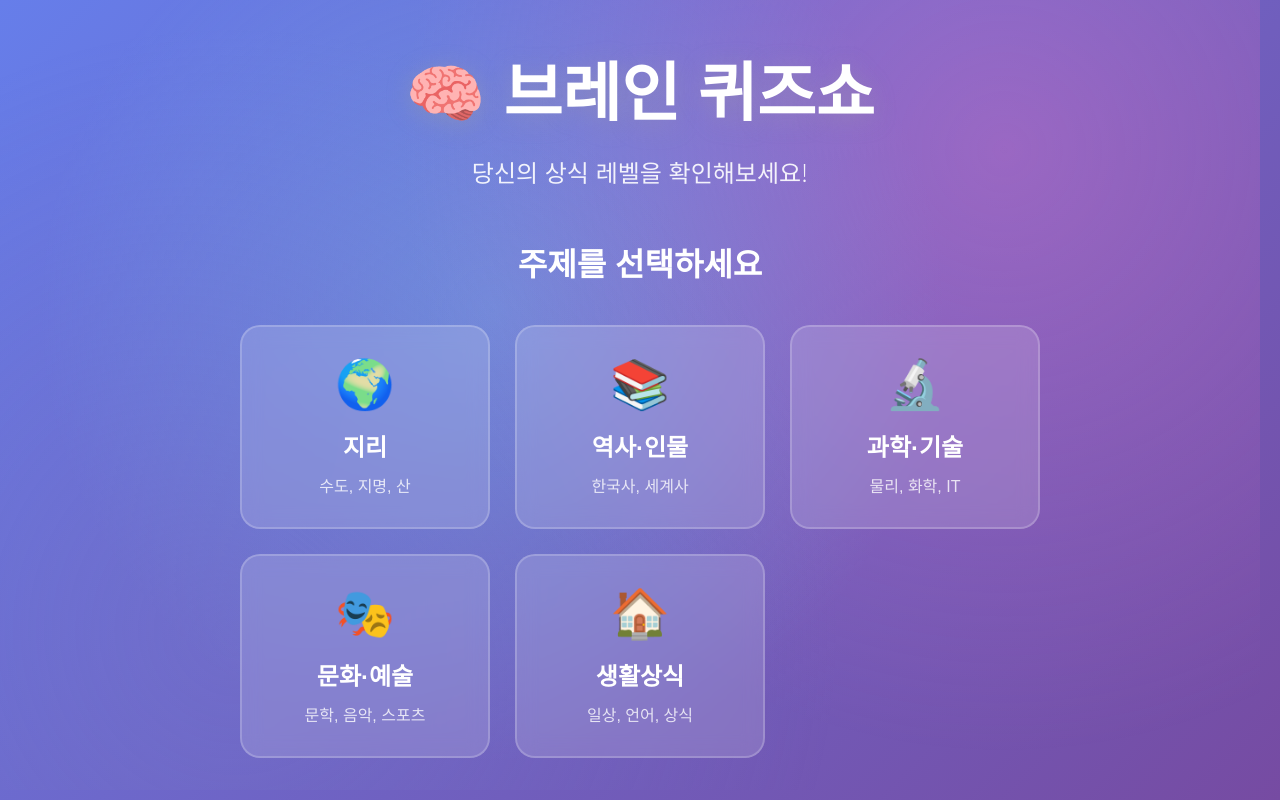
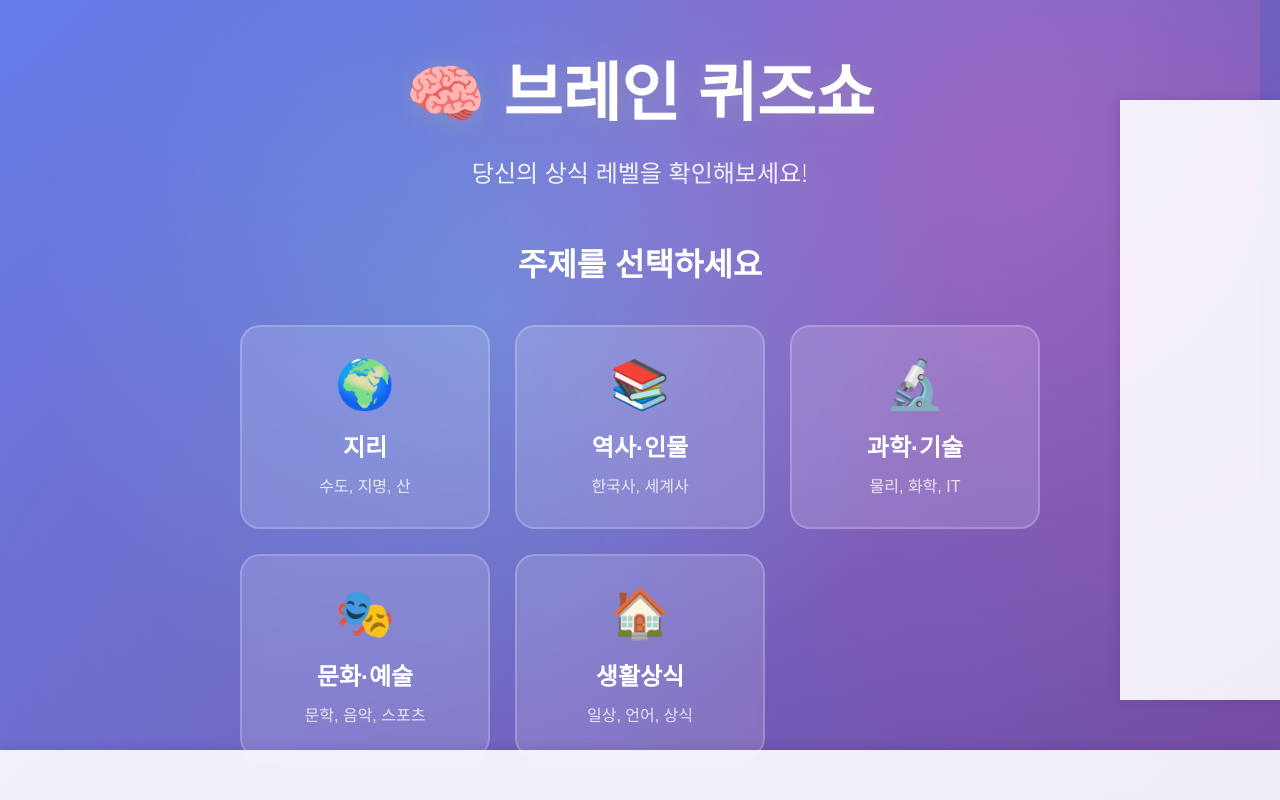
Before and after one commit to NICNICmya/my-quiz-level, a plain HTML site: page index.html in a window 1280 px wide. Drawn offline with Linux system fonts and the light colour scheme.

Commit message:
Initial commit

```diff
--- a/index.html
+++ b/index.html
@@ -131,5 +131,27 @@
     </div>
 
     <script src="script.js"></script>
+
+    <!-- 광고 영역 (모바일 고정 하단) -->
+    <div class="kakao-ad-wrapper">
+        <ins class="kakao_ad_area"
+            style="display:none;"
+            data-ad-unit="DAN-qVNxlaWRNzZZatrP"
+            data-ad-width="320"
+            data-ad-height="50">
+        </ins>
+    </div>
+    <script type="text/javascript" src="//t1.daumcdn.net/kas/static/ba.min.js" async></script>
+
+    <!-- 우측 고정 광고 영역 -->
+    <div class="kakao-side-ad-wrapper">
+        <ins class="kakao_ad_area"
+            style="display:none;"
+            data-ad-unit="DAN-8uF4CuUD8jZJQ2i2"
+            data-ad-width="160"
+            data-ad-height="600">
+        </ins>
+    </div>
+    <script type="text/javascript" src="//t1.daumcdn.net/kas/static/ba.min.js" async></script>
 </body>
 </html>
--- a/style.css
+++ b/style.css
@@ -444,6 +444,34 @@ body::before {
     background: rgba(255, 255, 255, 0.3);
 }
 
+.kakao-ad-wrapper {
+    position: fixed;
+    bottom: 0;
+    width: 100%;
+    height: 50px;
+    display: flex;
+    justify-content: center;
+    align-items: center;
+    z-index: 9999;
+    background: rgba(255, 255, 255, 0.9);
+    backdrop-filter: blur(5px);
+    box-shadow: 0 -2px 10px rgba(0, 0, 0, 0.1);
+}
+
+.kakao-side-ad-wrapper {
+    position: fixed;
+    top: 100px;
+    right: 0;
+    width: 160px;
+    height: 600px;
+    z-index: 9998;
+    display: flex;
+    justify-content: center;
+    align-items: center;
+    background: rgba(255, 255, 255, 0.9);
+    box-shadow: -2px 0 10px rgba(0, 0, 0, 0.1);
+}
+
 /* 반응형 디자인 */
 @media (max-width: 768px) {
     .main-title {
```
